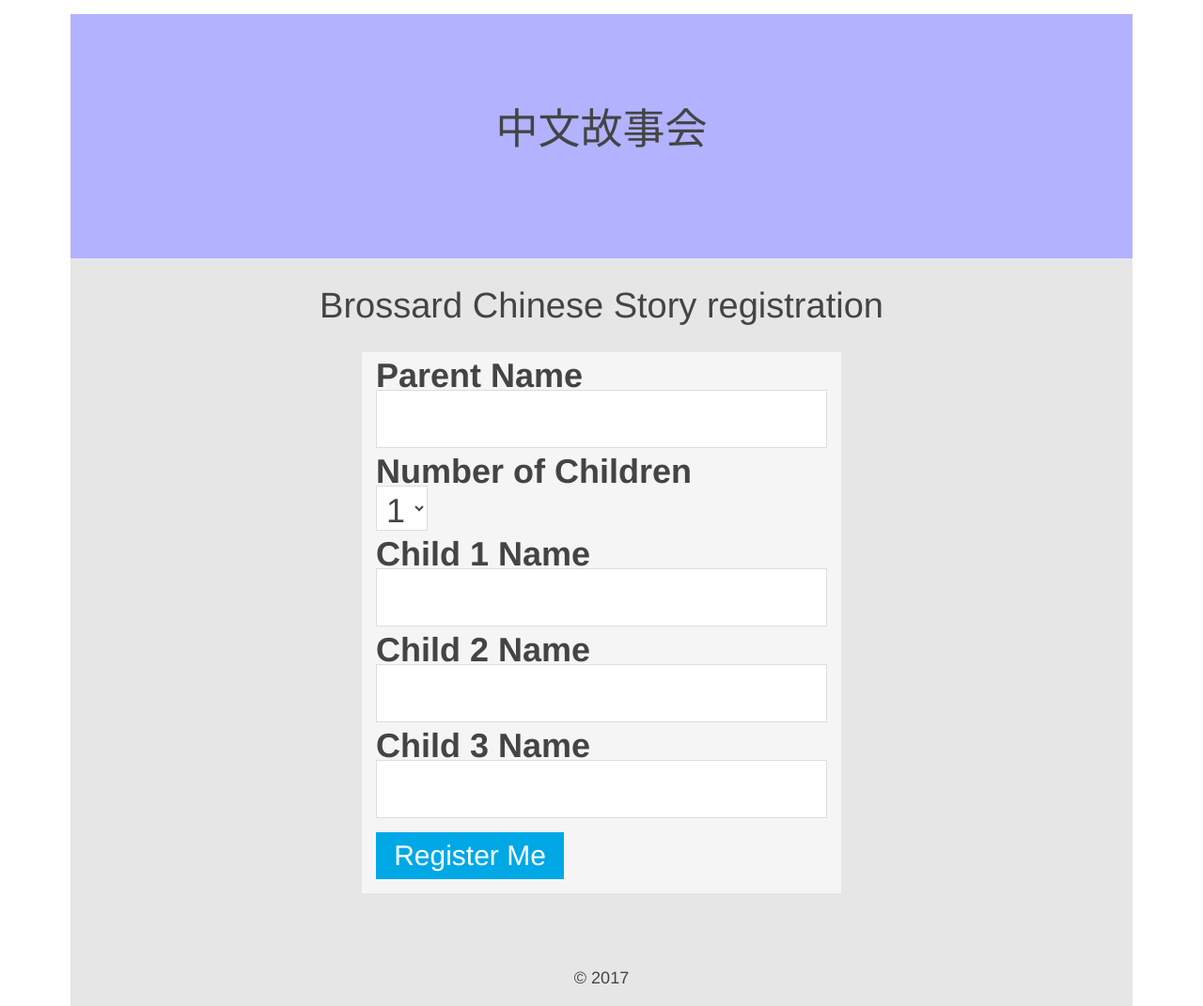
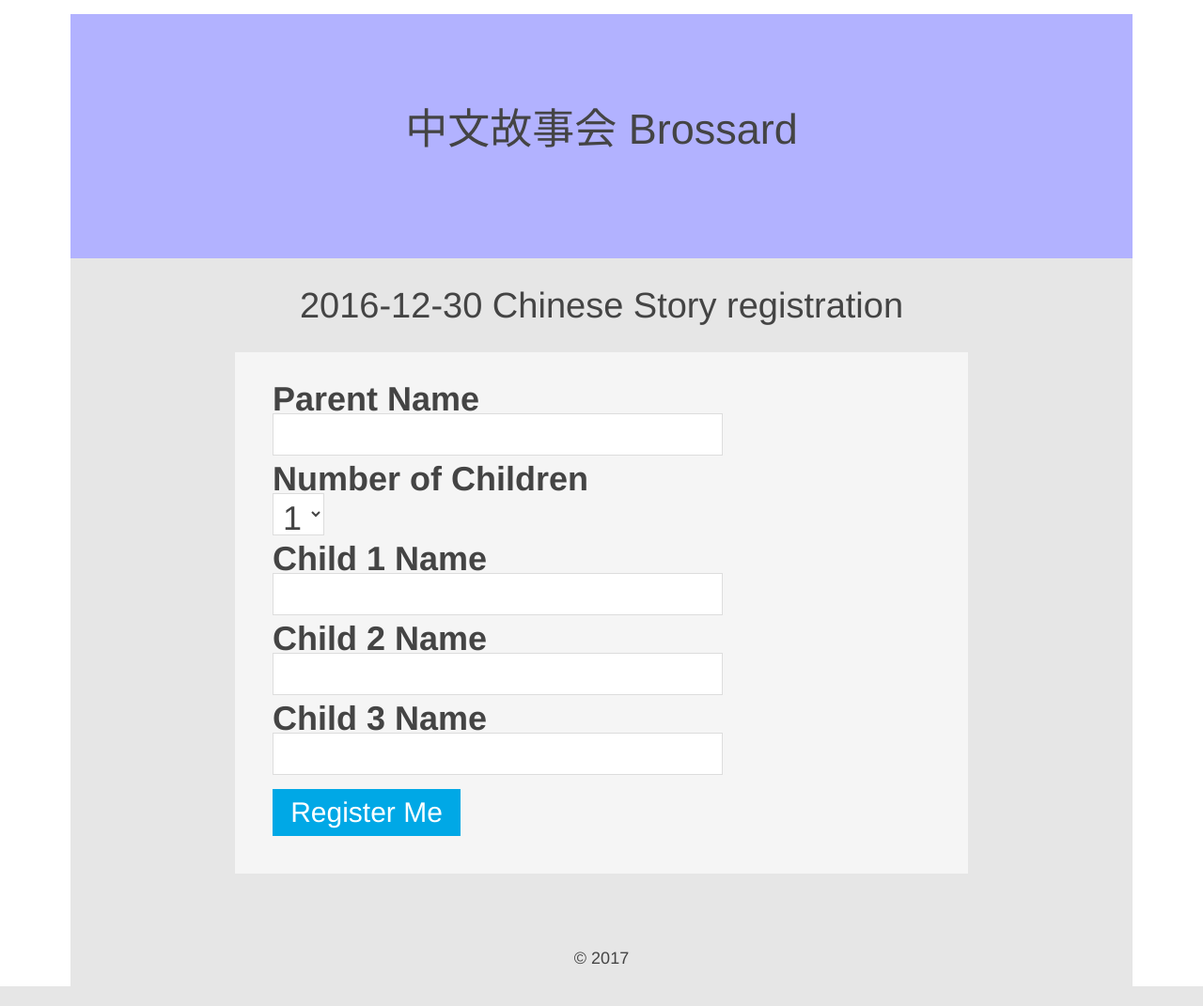
Before and after one commit to tawaye/bsdcnstory, a Django app: page /chinesestory/brossard/registration/ in a window 1280 px wide. Shown: the whole page at 94% size. After the commit the page ends 1050 px from the top, so only its background shows below. Run offline with Django 3.2, Linux system fonts and the light colour scheme; data comes from the database, SQL or seed files in the repository.

Commit message:
fix registration page

```diff
--- a/chinesestory/views.py
+++ b/chinesestory/views.py
@@ -241,6 +241,8 @@ def registration(request):
 	else:
 		district = 'unspecified'
 
+	context['district_name'] = district
+
 	current_notice = read_current_notice(district)
 	gatheringDate = current_notice['gathering_date']
 	regDate = datetime.strptime(current_notice['registration_date'], '%Y-%m-%d').date()
@@ -270,7 +272,8 @@ def registration(request):
 			context['errmsg'] = errmsgs
 			return render(request, 'error.html', context)
 	else:
-		context['heading'] = district + ' Chinese Story registration'
+
+		context['heading'] = gatheringDate + ' Chinese Story registration'
 		return render(request, 'registration.html', context)
 
 def checknotice(notice):
--- a/templates/registration.html
+++ b/templates/registration.html
@@ -1,15 +1,15 @@
 {% extends "./base.html" %}
 {% block content %}
-	<div class="uk-panel uk-panel-box uk-container-center uk-text-left" style="width: 480px;">
+	<div class="uk-panel uk-panel-box uk-container-center uk-text-left" style="width: 700px; padding: 40px;">
 	<form class="uk-form uk-form-stacked" method="post" action="" style="font-size: 36px;">
 		{% csrf_token %}
 		<div class="uk-form-row">
 			<label class="uk-form-label">Parent Name</label>
-			<input name="parent_name" type="text" style="padding: 30px 10px;">
+			<input name="parent_name" type="text" style="height: 45px; line-height: 150%;">
 		</div>
 		<div class="uk-form-row">
 			<label class="uk-form-label">Number of Children</label>
-			<select name="num_of_children" style="height: 48px">
+			<select name="num_of_children" style="height: 45px; line-height: 150%;">
 				<option selected>1</option>
 				<option>2</option>
 				<option>3</option>
@@ -18,19 +18,19 @@
 
 		<div class="uk-form-row">
 			<label class="uk-form-label">Child 1 Name</label>
-			<input name="child_name_1" type="text" style="padding: 30px 10px;">
+			<input name="child_name_1" type="text" style="height: 45px; line-height: 150%;">
 		</div>
 
 
 		<div class="uk-form-row">
 			<label class="uk-form-label">Child 2 Name</label>
-			<input name="child_name_2" type="text" style="padding: 30px 10px;">
+			<input name="child_name_2" type="text" style="height: 45px; line-height: 150%;">
 		</div>
 
 
 		<div class="uk-form-row">
 			<label class="uk-form-label">Child 3 Name</label>
-			<input name="child_name_3" type="text" style="padding: 30px 10px;">
+			<input name="child_name_3" type="text" style="height: 45px; line-height: 150%;">
 		</div>
 
 		<div class="uk-form-row">
```
